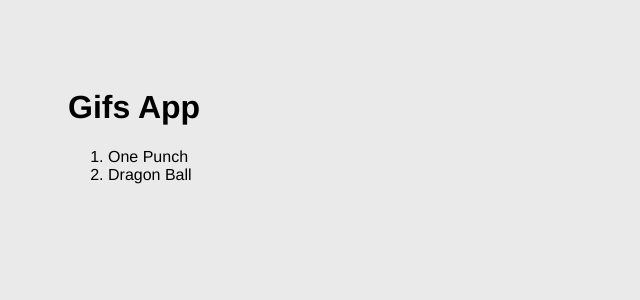
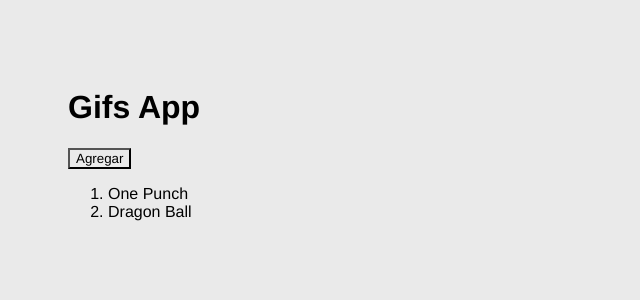
Before and after one commit to saini-facundo/gifs-app-react, a React (Vite) app: page / in a window 1280 px wide. Shown: the top 300 px of the page, without its empty margins (0-640 px from the left). Built offline with nearby package versions, Linux system fonts and the light colour scheme.

Commit message:
agregar categoria

```diff
--- a/src/GifsApp.jsx
+++ b/src/GifsApp.jsx
@@ -5,10 +5,15 @@
 
   const [categories, setCategories] = useState(["One Punch", "Dragon Ball"]);
 
+  const onAddCat = () => {
+    setCategories(["Mob 100", ...categories]);
+  };
+
   console.log("categories = ", categories);
   return (
     <>
       <h1>Gifs App</h1>
+      <button onClick={onAddCat}>Agregar</button>
       <ol>
         {categories.map((c) => (
           <li key={c}>{c}</li>
```
